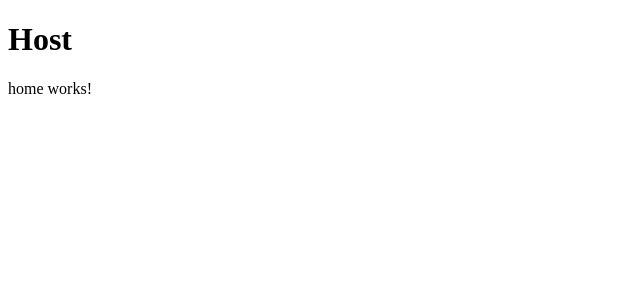
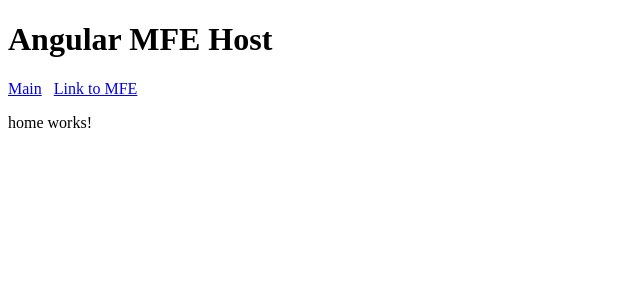
Before and after one commit to riefky-bayu-zetta/angular-mfe-yarn, an Angular app: page / in a window 1280 px wide. Shown: the top 300 px of the page, without its empty margins (0-640 px from the left). Built offline with nearby package versions, Linux system fonts and the light colour scheme.

Commit message:
Adding routing declaration module federation

```diff
--- /dev/null
+++ b/projects/host/decl.d.ts
@@ -0,0 +1 @@
+declare module 'mfe1/MfefeatureModule'
--- a/projects/host/src/app/app-routing.module.ts
+++ b/projects/host/src/app/app-routing.module.ts
@@ -7,6 +7,13 @@ const routes: Routes = [
     path: '',
     component: HomeComponent,
     pathMatch: 'full'
+  },
+  {
+    path: 'mfe1',
+    loadChildren: () =>
+      import('mfe1/MfefeatureModule').then((m) => {
+        return m.MfefeatureModule;
+      }),
   }
 ];
 
--- a/projects/host/src/app/app.component.html
+++ b/projects/host/src/app/app.component.html
@@ -1,2 +1,4 @@
-<h1> Host </h1>
+<h1>Angular MFE Host</h1>
+<a routerLink='/'>Main</a> &#160;
+<a routerLink='/mfe1'>Link to MFE</a>
 <router-outlet></router-outlet>
```
